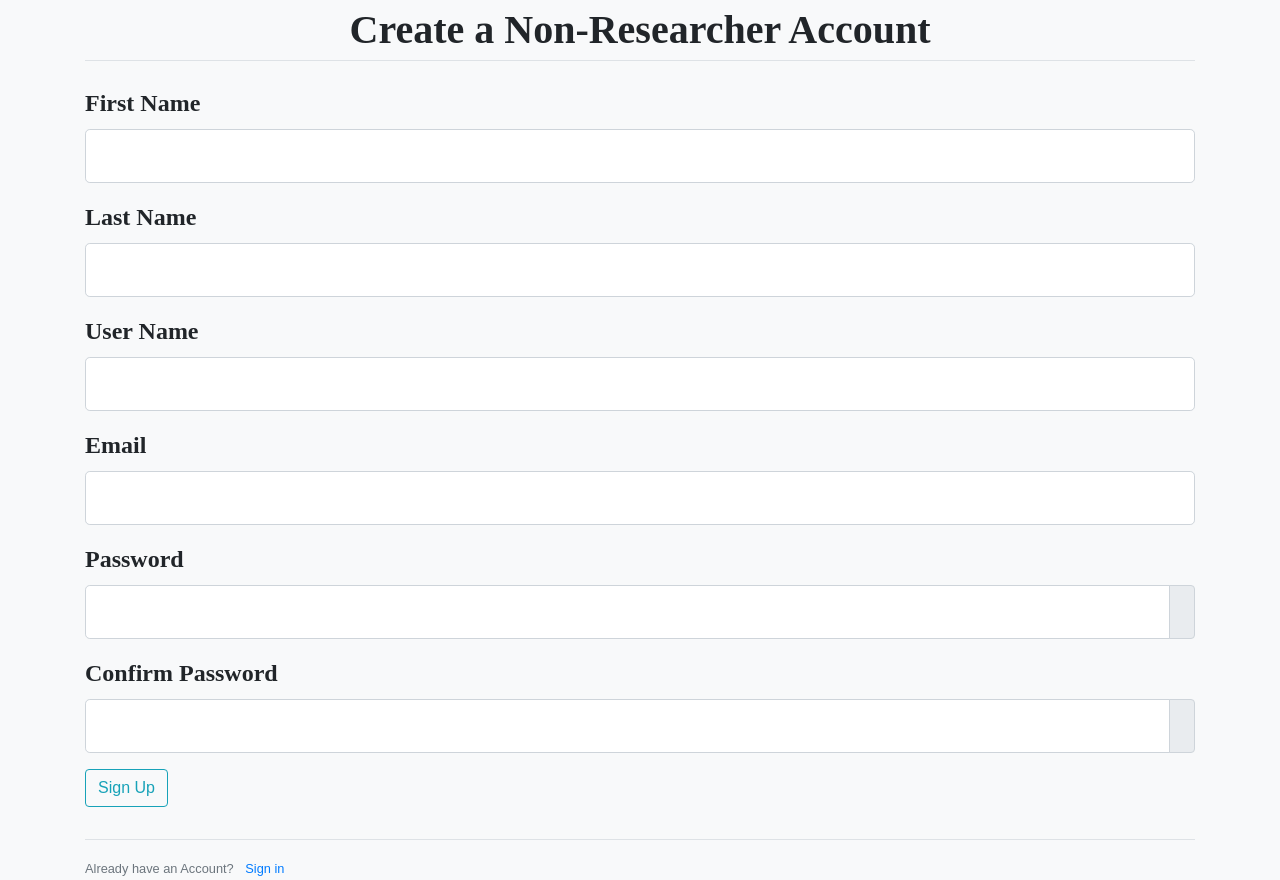
After one commit to Rodina222/Prudens-Project, a Flask app: page /non_researcher_signup in a window 1280 px wide. The commit adds this page. Run offline with Flask 3, Linux system fonts and the light colour scheme; some libraries are stand-ins or nearby versions.

Commit message:
develop Sign up page for Non-researcher User

```diff
--- a/prudens/forms.py
+++ b/prudens/forms.py
@@ -32,3 +32,21 @@ class LoginForm(FlaskForm):
     password = PasswordField( "Password",validators=[DataRequired() ])
     remember = BooleanField("Remember Me")
     submit = SubmitField("Log In")
+
+
+class RegistrationForm_Non(FlaskForm):
+    fname = StringField('First Name', validators=[DataRequired(), Length(min=2, max=25)])
+    lname = StringField('Last Name', validators=[DataRequired(), Length(min=2, max=25)])
+    username = StringField('User Name', validators=[DataRequired(), Length(min=2, max=25)])
+
+    email = StringField('Email', validators=[DataRequired(), Email()])
+
+    password = PasswordField('Password', validators=[
+        DataRequired(),
+        Regexp("^(?=.*[a-z])(?=.*[A-Z])(?=.*\\d)(?=.*[@$!%*?&_])[A-Za-z\\d@$!%*?&_]{8,32}$")
+    ])
+    confirm_password = PasswordField('Confirm Password', validators=[
+        DataRequired(),
+        EqualTo('password', message='Passwords must match')
+    ])
+    submit = SubmitField('Sign Up')
--- a/prudens/routes.py
+++ b/prudens/routes.py
@@ -1,6 +1,6 @@
 from prudens.models import User, Researcher,NonResearcher, Reviewer, Admin, Post, Comment, React
 from flask import Flask, render_template ,url_for ,flash, redirect, request
-from prudens.forms import RegistrationForm , LoginForm
+from prudens.forms import RegistrationForm , LoginForm,RegistrationForm_Non
 from prudens import app , bcrypt,db
 import time
 import sqlite3
@@ -64,6 +64,42 @@ def researcher_signup():
 
     return render_template('researcher_sign_up.html', form=form)
 
+
+
+@app.route('/non_researcher_signup', methods=['GET', 'POST'])
+def non_researcher_signup():
+    form = RegistrationForm_Non()
+    if form.validate_on_submit():
+        try:
+            # Process the form data
+            hashed_password = bcrypt.generate_password_hash(form.password.data).decode('utf-8')
+            non_researcher = NonResearcher(
+                fname=form.fname.data,
+                lname=form.lname.data,
+                username=form.username.data,
+                email=form.email.data,
+                password=hashed_password
+            )
+
+            db.session.add(non_researcher)
+            db.session.commit()
+            # Flash a success message
+            flash(f"Account created successfully for {form.username.data}", "success")
+            return redirect(url_for('home'))
+        except IntegrityError as e:
+            db.session.rollback()  # Rollback the session to prevent changes
+            if 'email' in str(e):
+                flash('Email is already registered. Please use another email address.', 'error')
+            elif 'username' in str(e):
+                flash('Username is not unique. Please choose another username.', 'error')
+            else:
+                flash('An error occurred. Please try again later.', 'error')
+            return redirect(url_for('non_researcher_signup'))
+
+    return render_template('non_researcher_sign_up.html', form=form)
+
+
+
 @app.route('/verify_email', methods=['GET'])
 def verify_email():
     # This is a placeholder. You would typically handle the verification logic here.
--- a/prudens/static/styles.css
+++ b/prudens/static/styles.css
@@ -98,3 +98,16 @@ body {
     background-color: #ffffff;
     box-shadow: 0px 0px 10px rgba(0, 0, 0, 0.1);
 }
+.bold-times-new-roman {
+    font-family: 'Times New Roman', Times, serif;
+    font-weight: bold;
+    font-size: 40px; /* Adjust the font size as needed */
+    text-align: center; /* Center the text */
+    width: 100%; /* Ensure the legend takes up the full width */
+    display: block; /* Ensure the legend behaves as a block element */
+}
+.bold-times-new-roman-form {
+    font-family: 'Times New Roman', Times, serif;
+    font-weight: bold;
+    font-size: 24px;
+}
--- /dev/null
+++ b/prudens/templates/non_researcher_sign_up.html
@@ -0,0 +1,144 @@
+<!DOCTYPE html>
+<html lang="en">
+<head>
+    <meta charset="UTF-8">
+    <meta name="viewport" content="width=device-width, initial-scale=1.0">
+    <title>Researcher Sign Up</title>
+    <link rel="stylesheet" href="https://stackpath.bootstrapcdn.com/bootstrap/4.5.2/css/bootstrap.min.css">
+    <link rel="stylesheet" href="{{ url_for('static', filename='styles.css') }}">
+</head>
+<body>
+<div class="container mt-auto align-items-center">
+    <form action="" method="POST">
+        {{ form.hidden_tag() }}
+        <fieldset class="form-group">
+            <legend class="border-bottom mb-4 bold-times-new-roman">Create a Non-Researcher Account</legend>
+
+            <div class="form-group">
+                {{ form.fname.label(class='form-control-label bold-times-new-roman-form') }}
+                {{ form.fname(class='form-control form-control-lg bold-times-new-roman-form') }}
+
+                {% if form.fname.errors %}
+                <div class="invalid-feedback">
+                    {% for error in form.fname.errors %}
+                    <span>{{ error }}</span>
+                    {% endfor %}
+                </div>
+                {% endif %}
+            </div>
+            <div class="form-group">
+                {{ form.lname.label(class='form-control-label bold-times-new-roman-form') }}
+                {{ form.lname(class='form-control form-control-lg bold-times-new-roman-form ') }}
+                {% if form.lname.errors %}
+                <div class="invalid-feedback">
+                    {% for error in form.lname.errors %}
+                    <span>{{ error }}</span>
+                    {% endfor %}
+                </div>
+                {% endif %}
+            </div>
+            <div class="form-group">
+                {{ form.username.label(class='form-control-label bold-times-new-roman-form') }}
+                {{ form.username(class='form-control form-control-lg bold-times-new-roman-form') }}
+                {% if form.username.errors %}
+                <div class="invalid-feedback">
+                    {% for error in form.username.errors %}
+                    <span>{{ error }}</span>
+                    {% endfor %}
+                </div>
+                {% endif %}
+            </div>
+
+            <div class="form-group">
+                {{ form.email.label(class='form-control-label bold-times-new-roman-form') }}
+                {{ form.email(class='form-control form-control-lg bold-times-new-roman-form' ) }}
+                {% if form.email.errors %}
+                <div class="invalid-feedback">
+                    {% for error in form.email.errors %}
+                    <span>{{ error }}</span>
+                    {% endfor %}
+                </div>
+                {% endif %}
+            </div>
+            <div class="form-group">
+                {{ form.password.label(class='form-control-label bold-times-new-roman-form') }}
+                <div class="input-group">
+                    {{ form.password(class='form-control form-control-lg bold-times-new-roman-form', id='password-field') }}
+                    <div class="input-group-append">
+                        <span class="input-group-text password-toggle-icon" onclick="togglePassword('password-field')">
+                            <i class="fas fa-eye"></i>
+                        </span>
+                    </div>
+                </div>
+                {% if form.password.errors %}
+                <div class="invalid-feedback">
+                    {% for error in form.password.errors %}
+                    <span>{{ error }}</span>
+                    {% endfor %}
+                </div>
+                {% endif %}
+            </div>
+            <div class="form-group">
+                {{ form.confirm_password.label(class='form-control-label bold-times-new-roman-form') }}
+                <div class="input-group">
+                    {{ form.confirm_password(class='form-control form-control-lg bold-times-new-roman-form', id='confirm-password-field') }}
+                    <div class="input-group-append">
+                        <span class="input-group-text password-toggle-icon" onclick="togglePassword('confirm-password-field')">
+                            <i class="fas fa-eye"></i>
+                        </span>
+                    </div>
+                </div>
+                {% if form.confirm_password.errors %}
+                <div class="invalid-feedback">
+                    {% for error in form.confirm_password.errors %}
+                    <span>{{ error }}</span>
+                    {% endfor %}
+                </div>
+                {% endif %}
+            </div>
+
+            <div class="form-group">
+                {{ form.submit(class='btn btn-outline-info') }}
+            </div>
+                 <!-- Flash messages -->
+                 {% with messages = get_flashed_messages(with_categories=true) %}
+                 {% if messages %}
+                 <div class="mt-4">
+                     {% for category, message in messages %}
+                     <div class="alert alert-{{ category }}" role="alert">
+                         {{ message }}
+                     </div>
+                     {% endfor %}
+                 </div>
+                 {% endif %}
+                 {% endwith %}
+        </fieldset>
+    </form>
+
+
+    <div class="border-top pt-3">
+        <small class="text-muted">
+            Already have an Account?
+            <a href="{{ url_for('home') }}" class="ml-2">Sign in</a>
+        </small>
+    </div>
+</div>
+<script src="https://code.jquery.com/jquery-3.5.1.slim.min.js"></script>
+<script src="https://cdn.jsdelivr.net/npm/bootstrap@4.5.2/dist/js/bootstrap.min.js"></script>
+<script>
+    function togglePassword(passwordFieldId) {
+        var passwordInput = document.getElementById(passwordFieldId);
+        var toggleIcon = passwordInput.parentNode.querySelector(".password-toggle-icon i");
+        if (passwordInput.type === "password") {
+            passwordInput.type = "text";
+            toggleIcon.classList.remove("fa-eye");
+            toggleIcon.classList.add("fa-eye-slash");
+        } else {
+            passwordInput.type = "password";
+            toggleIcon.classList.remove("fa-eye-slash");
+            toggleIcon.classList.add("fa-eye");
+        }
+    }
+</script>
+</body>
+</html>
--- a/prudens/templates/signIn.html
+++ b/prudens/templates/signIn.html
@@ -22,8 +22,10 @@
                         <form  action="{{ url_for('researcher_signup') }}">
                             <button type="submit" class="btn btn-primary circle-button circle-button-primary">Researcher</button>
                         </form>
-                         <a href="{{ url_for('forgot_password') }}">Forgot password?</a>
-                        <button type="button" class="btn btn-secondary circle-button circle-button-secondary">Non-Researcher</button>
+
+                         <form  action="{{ url_for('non_researcher_signup') }}">
+                            <button type="submit" class="btn btn-secondary circle-button circle-button-secondary">Non-Researcher</button>
+                         </form>
                     </div>
                     <p class="circle-button-text">Already have an account? <a href="{{ url_for('home') }}">Sign In</a></p>
                 </div>
```
Also changed, not shown: instance/prudens.db.
